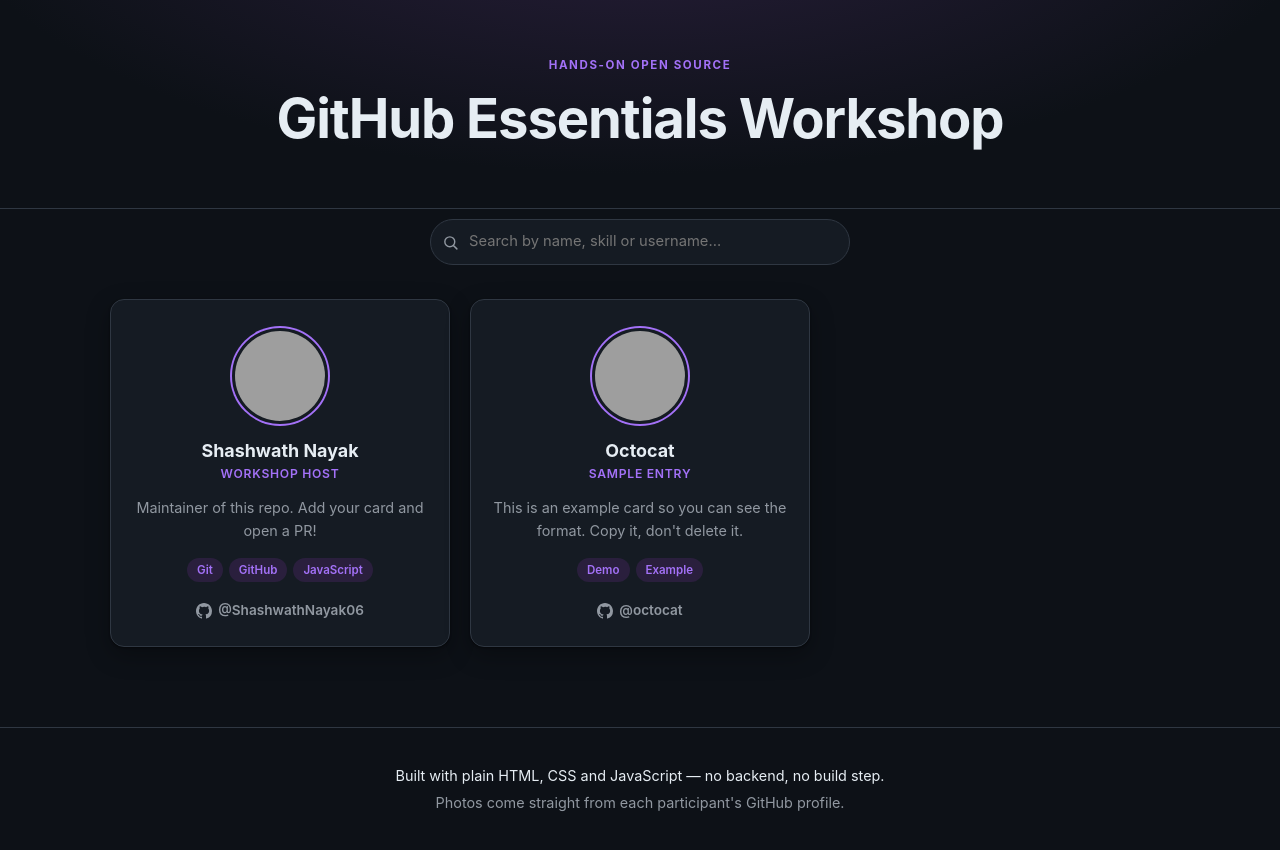
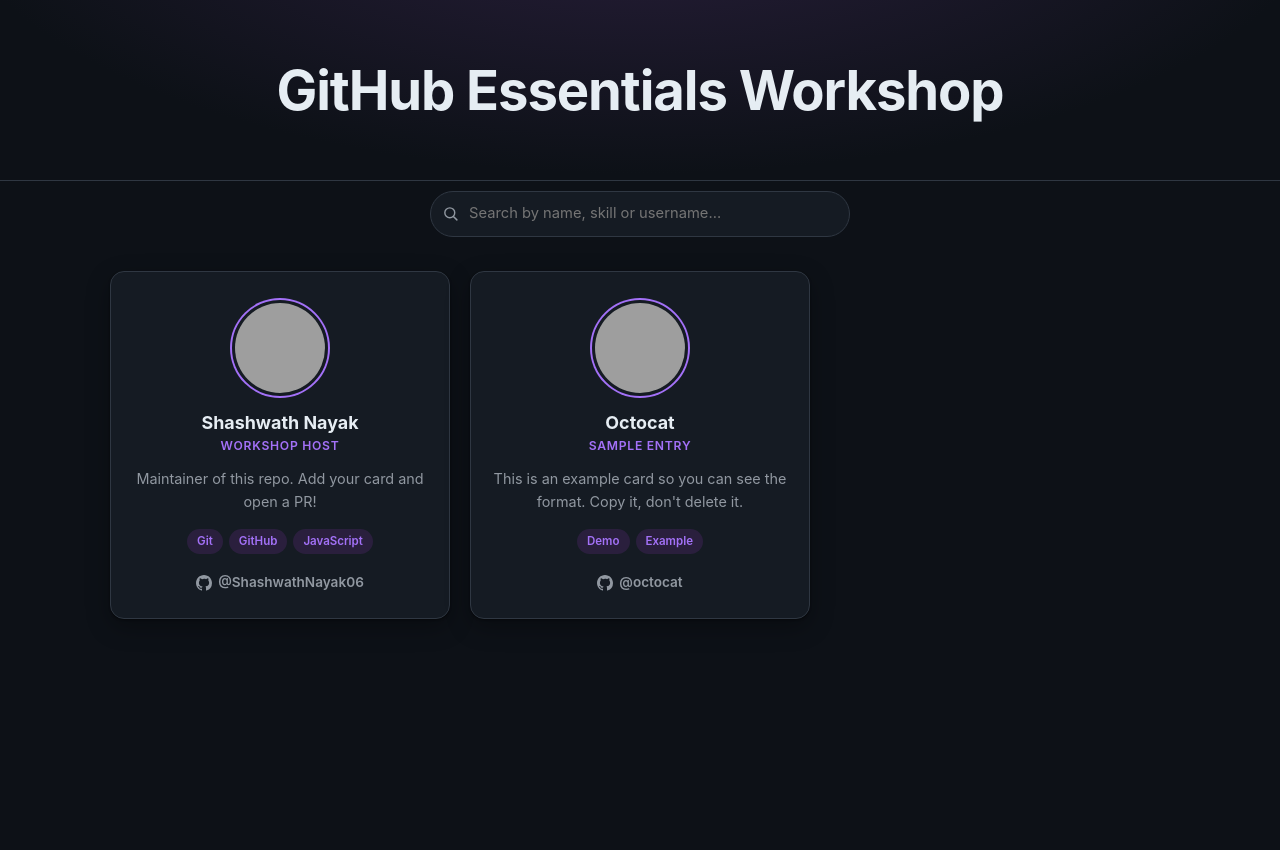
Before and after one commit to Adi-3-tri/my-github-workshop, a plain HTML site: page index.html in a window 1280 px wide. After the commit the page ends 800 px from the top, so only its background shows below. Drawn offline with Linux system fonts and the light colour scheme; grey boxes are pictures that could not be loaded.

Commit message:
Removed unwanted/not so important stuffs

```diff
--- a/index.html
+++ b/index.html
@@ -11,7 +11,6 @@
 <body>
   <header class="hero">
     <div class="wrap">
-      <p class="eyebrow">Hands-on open source</p>
       <h1>GitHub Essentials Workshop</h1>
     </div>
   </header>
@@ -34,14 +33,6 @@
     </section>
 
   </main>
-
-  <footer class="footer">
-    <div class="wrap">
-      <p>Built with plain HTML, CSS and JavaScript — no backend, no build step.</p>
-      <p class="muted">Photos come straight from each participant's GitHub profile.</p>
-    </div>
-  </footer>
-
   <script src="js/participants.js"></script>
   <script src="js/main.js"></script>
 </body>
```
Also changed, not shown: 1 other file.
